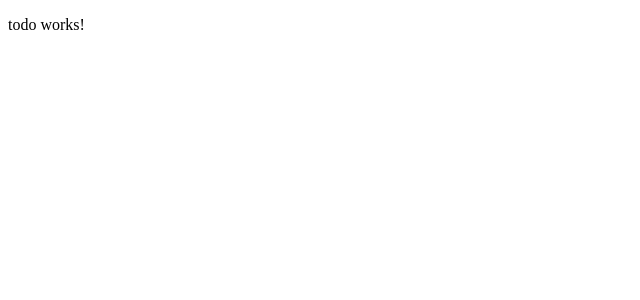
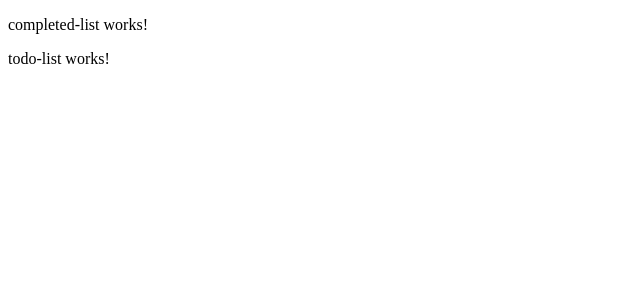
Before and after one commit to sumit-jaiswal/todo, an Angular app: page / in a window 1280 px wide. Shown: the top 300 px of the page, without its empty margins (0-640 px from the left). Built offline with nearby package versions, Linux system fonts and the light colour scheme.

Commit message:
Add completed and todo list component

```diff
--- a/src/app/todo/todo.component.html
+++ b/src/app/todo/todo.component.html
@@ -1 +1,2 @@
-<p>todo works!</p>
+<app-completed-list></app-completed-list>
+<app-todo-list></app-todo-list>
```
